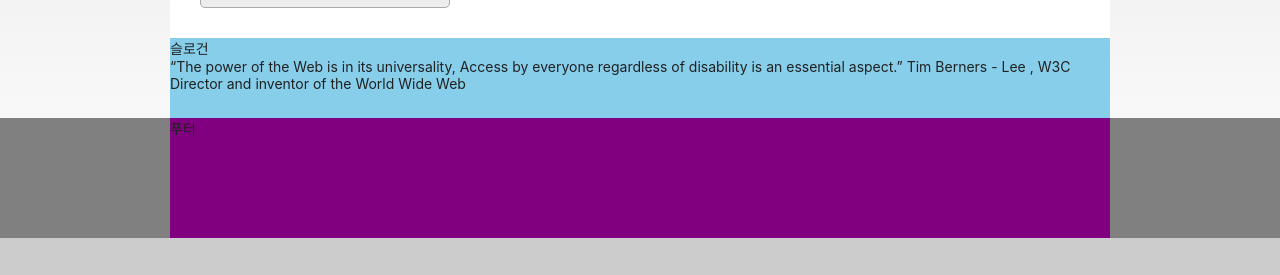
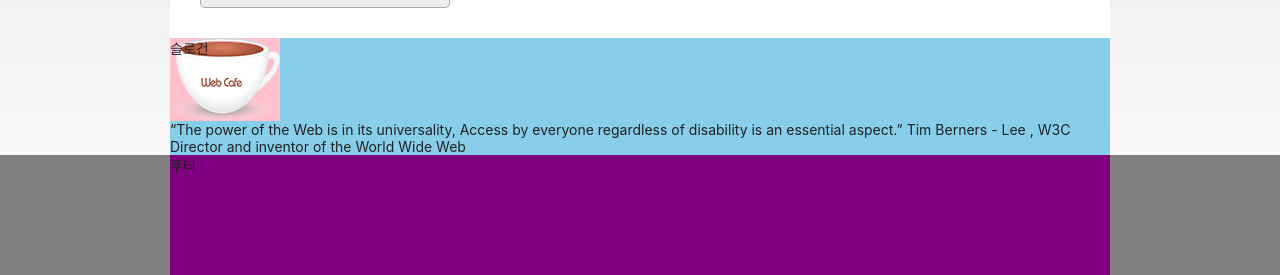
Before and after one commit to 5wintaek/HTML5, a website: page index.html in a window 1280 px wide. Shown: the part 782-1057 px from the top of the page. Before the commit the page ends 1020 px from the top, so only its background shows below. Drawn offline with Linux system fonts and the light colour scheme; a web font is replaced by a local one.

Commit message:
내가 한 postiion으로 텍스트 뒤에 숨기기 실패

```diff
--- a/styles/style.css
+++ b/styles/style.css
@@ -879,8 +879,19 @@
 /* 슬로건 */
 .slogan {
   background-color: skyblue;
-  height: 10vh;
 }
+
+.slogan {
+}
+
+.slogan-title {
+  background: pink url(./images/coffee.png) no-repeat;
+  width: 110px;
+  height: 83px;
+  position: relative;
+  z-index: 1;
+}
+
 /* 푸터 */
 .footer {
   background-color: gray;
```
